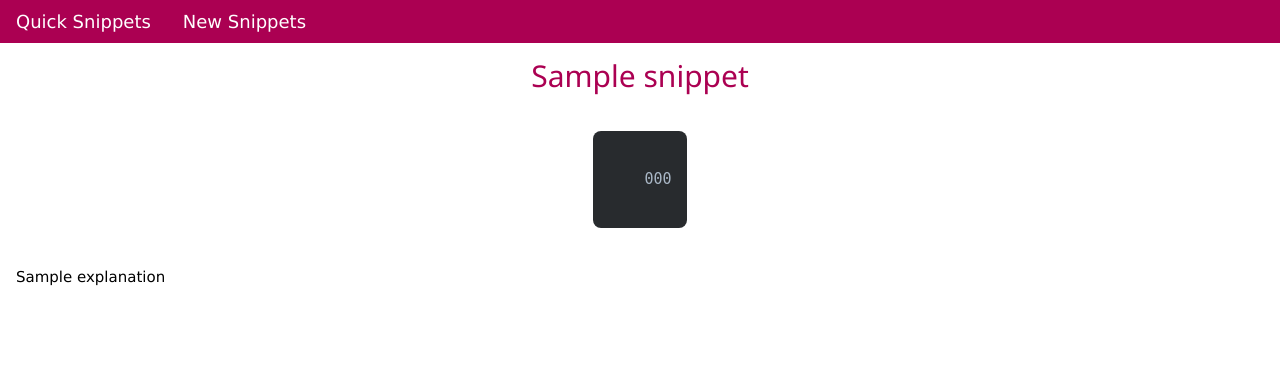
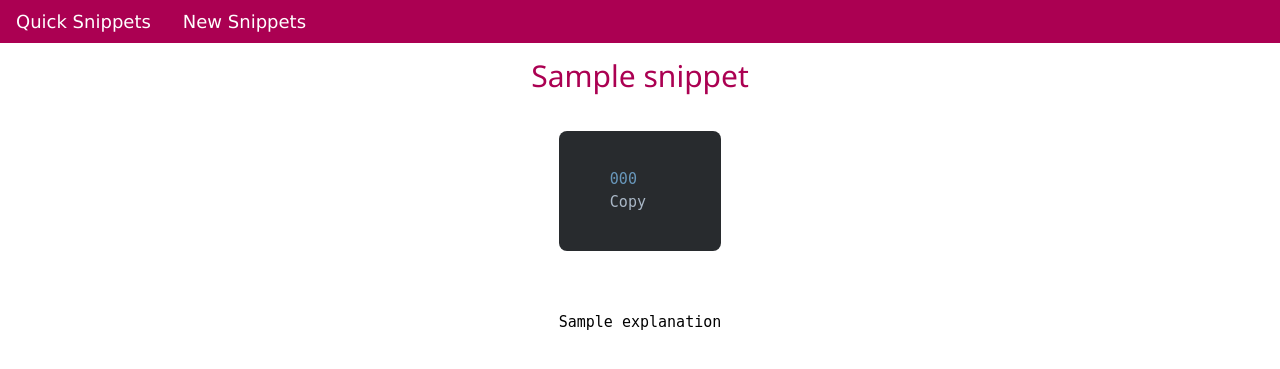
Before and after one commit to mordy-python/Quick-Snippets-Hackathon, a Flask app: template templates/snippet.html in a window 1280 px wide. Shown: the top 369 px of the page. Run offline with Flask 2, Linux system fonts and the light colour scheme; the template is opened without the code that fills it: most values are stand-ins (such as "Sample title", 1, 10 or a date in 2020); some libraries are stand-ins or nearby versions.

Commit message:
added copy button

```diff
--- a/templates/snippet.html
+++ b/templates/snippet.html
@@ -16,7 +16,16 @@
 <pre style="width:fit-content;margin:auto;">
   <code class="w3-round-large">
     {{snippet.code}}
+    <button onclick="copy();">Copy</button>
   </code>
+  <p>{{snippet.explanation |safe}}</p>
 </pre>
-<p>{{snippet.explanation |safe}}</p>
+<script>
+  function copy(){
+    var text = document.getElementById('code_copy');
+    text.select();
+    text.setSelectionRange(0, 99999);
+    navigator.clipboard.writeText(text.value);
+  }
+</script>
 {% endblock content %}
```
